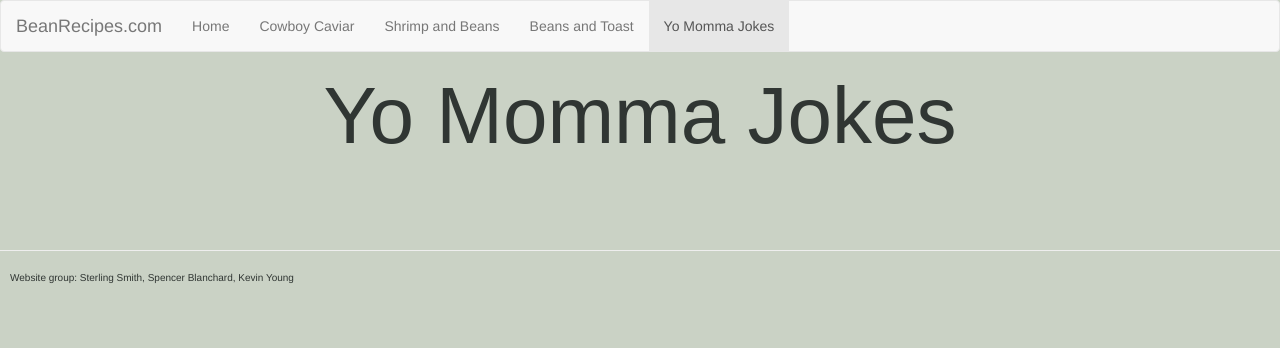
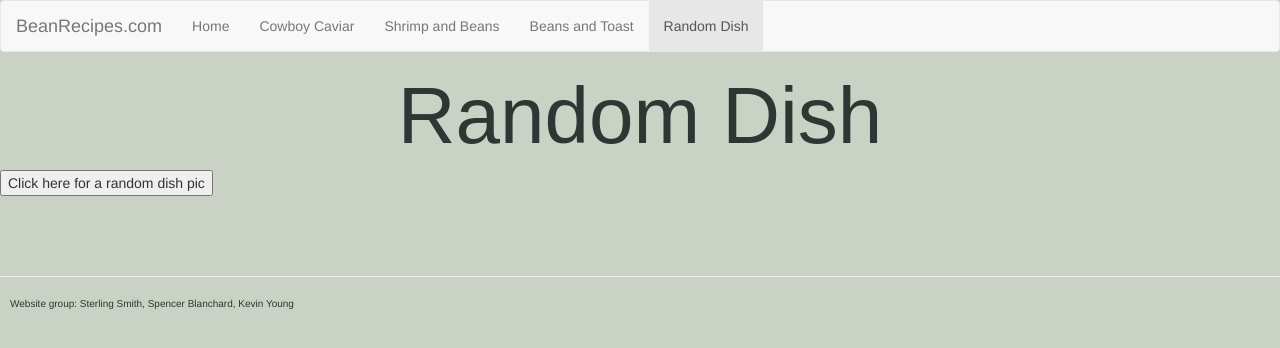
Before and after one commit to kevinisyoung/githubtest, a plain HTML site: page yomomma.html in a window 1280 px wide. Drawn offline with nearby package versions, Linux system fonts and the light colour scheme.

Commit message:
messing with yomomma.html

```diff
--- a/yomomma.html
+++ b/yomomma.html
@@ -21,7 +21,7 @@
                 <li><a href="recipe1.html">Cowboy Caviar</a></li>
                 <li><a href="recipe2.html">Shrimp and Beans</a></li>
                 <li><a href="recipe3.html">Beans and Toast</a></li>
-                    <li class="active"><a href="yomomma.html">Yo Momma Jokes</a></li>
+                <li class="active"><a href="yomomma.html">Random Dish</a></li>
             </ul>
         </div>
     </nav>
@@ -29,25 +29,43 @@
 
 <body>
     <h1>
-            Yo Momma Jokes
+        Random Dish
     </h1>
+    <div id="YoMommaButton">
+        <button type="button" onclick="generateFoodPic()">
+            Click here for a random dish pic
+        </button>
+    </div>
+    <div id="RandFoodPic"></div>
+</body>
+
+<script>
+    function generateFoodPic() {
+        event.preventDefault();
+        let info = "";
+
+        fetch("https://foodish-api.herokuapp.com/api/")
+            .then( (response) => {
+                console.log(resonse.json());
+                return response.json();
+            }).catch(console.log(error);)
+
+            // .then(function(json) {
+            //     console.log(json);
+
+            // })
 
 
-
-
-
-
-
-    </body>
-
-
+        document.getElementById("RandFoodPic").textContent = info;
+    }
+</script>
 
 <footer>
-        <br/>
-        <br/>
-        <br/>
+    <br />
+    <br />
+    <br />
     <hr>
-        <p class = "groupNames">Website group: Sterling Smith, Spencer Blanchard, Kevin Young</p>
+    <p class="groupNames">Website group: Sterling Smith, Spencer Blanchard, Kevin Young</p>
 </footer>
 
 </html>
```
Lines whose indentation alone changed are shown as unchanged.
